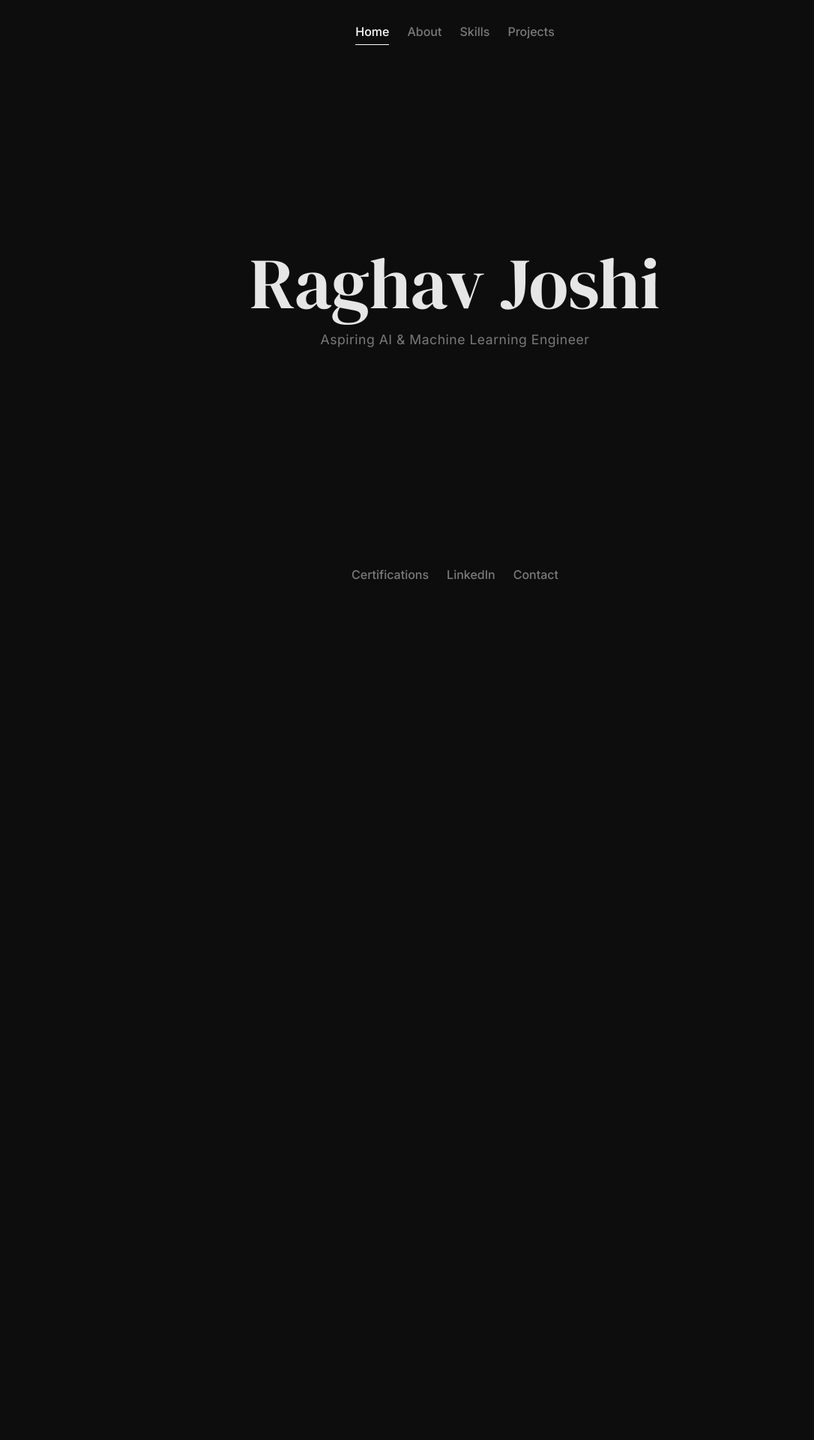
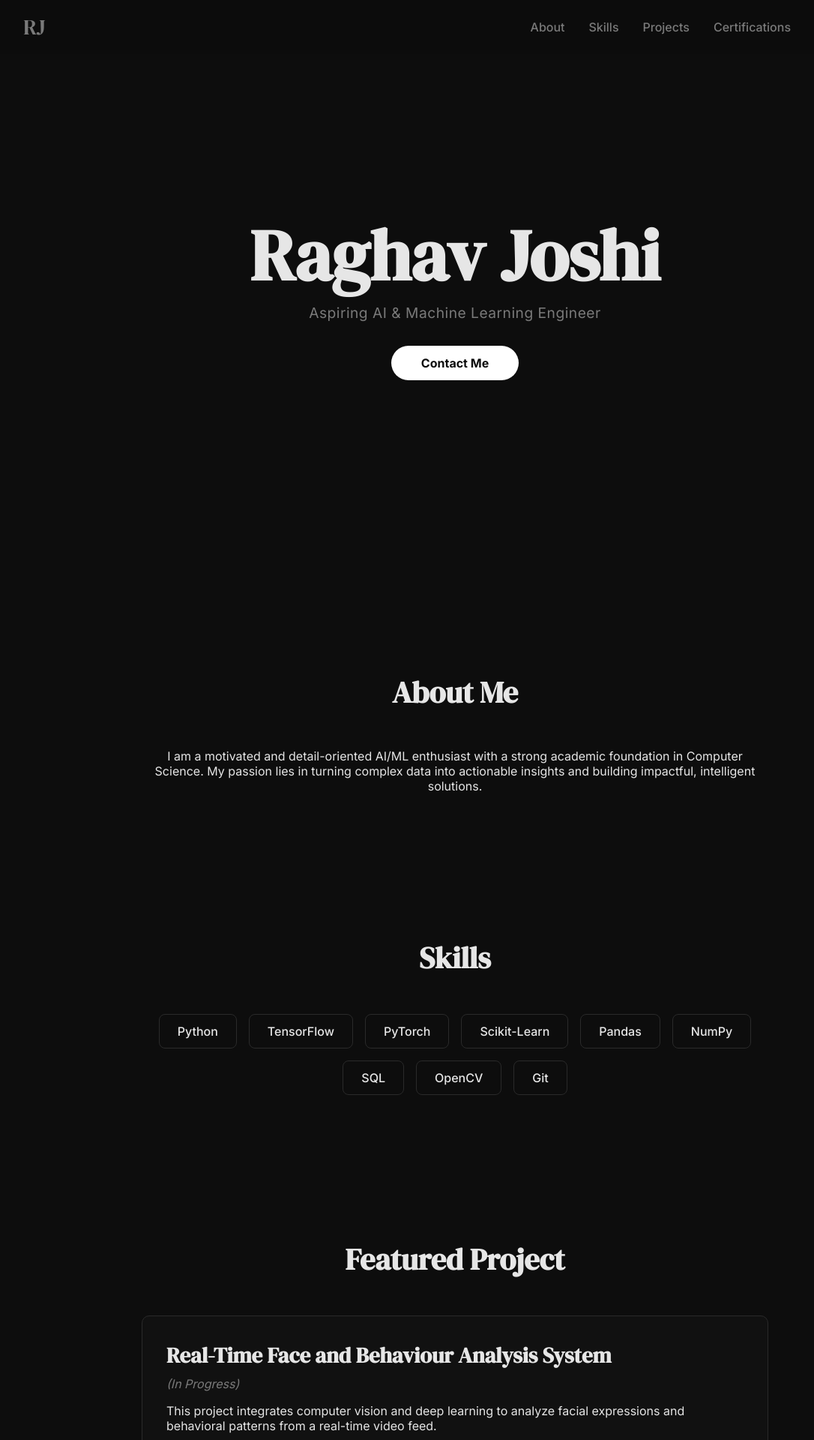
Before and after one commit to RAgHavj12345/raghav-react-portfolio, a React (Vite) app: page / in a window 1280 px wide. Shown: the top 1920 px of the page at 75% size, without its empty margins (33-1119 px from the left). Before the commit the page ends 800 px from the top, so only its background shows below. Built offline with nearby package versions, Linux system fonts and the light colour scheme.

Commit message:
Update and fix CSS styles

```diff
--- a/src/App.css
+++ b/src/App.css
@@ -14,101 +14,117 @@ body {
     background-color: var(--bg-color);
     color: var(--text-color);
     font-family: var(--font-sans);
+    scroll-behavior: smooth;
 }
 
 .app-container {
     display: flex;
     flex-direction: column;
-    justify-content: space-between;
     min-height: 100vh;
-    padding: 1.5rem;
 }
 
 /* --- Navigation --- */
 .navbar {
     display: flex;
-    justify-content: center;
-    gap: 1.5rem;
-    width: 100%;
+    justify-content: space-between;
+    align-items: center;
+    padding: 1rem 5%;
+    position: fixed;
+    width: 90%;
+    top: 0;
+    z-index: 1000;
+    background-color: rgba(13, 13, 13, 0.7);
+    backdrop-filter: blur(10px);
 }
 
-.nav-button {
-    background: none;
-    border: none;
+.logo {
+    font-family: var(--font-serif);
+    font-size: 1.8rem;
+    color: var(--accent-color);
+    text-decoration: none;
+}
+
+.navbar ul {
+    list-style: none;
+    display: flex;
+    gap: 2rem;
+    margin: 0;
+    padding: 0;
+}
+
+.navbar a {
     color: var(--subtle-text-color);
-    font-family: var(--font-sans);
-    font-size: 1rem;
+    text-decoration: none;
     font-weight: 500;
-    cursor: pointer;
-    padding: 0.5rem 0;
-    position: relative;
     transition: color 0.3s ease;
 }
 
-.nav-button:hover {
-    color: var(--text-color);
-}
-
-.nav-button.active {
+.navbar a:hover {
     color: var(--accent-color);
 }
 
-.nav-button::after {
-    content: '';
-    position: absolute;
-    bottom: 0;
-    left: 0;
-    width: 100%;
-    height: 1px;
-    background-color: var(--accent-color);
-    transform: scaleX(0);
-    transform-origin: center;
-    transition: transform 0.4s ease;
-}
-
-.nav-button.active::after {
-    transform: scaleX(1);
-}
-
-
-/* --- Main Content --- */
-.content-container {
+/* --- Hero Section --- */
+.hero {
     display: flex;
     justify-content: center;
     align-items: center;
-    flex-grow: 1;
+    min-height: 100vh;
     text-align: center;
+    padding: 2rem;
 }
 
-section {
-    width: 100%;
-    max-width: 700px;
+.hero-content {
+    max-width: 800px;
 }
 
-.title {
+.hero h1 {
     font-family: var(--font-serif);
     font-size: clamp(3rem, 10vw, 6rem);
-    font-weight: 400;
     line-height: 1;
     margin-bottom: 1rem;
 }
 
 .subtitle {
-    font-size: 1.1rem;
+    font-size: 1.2rem;
     color: var(--subtle-text-color);
     letter-spacing: 0.5px;
+    margin-bottom: 2rem;
+}
+
+.btn {
+    display: inline-block;
+    background: var(--accent-color);
+    color: var(--bg-color);
+    font-family: var(--font-sans);
+    font-weight: 700;
+    font-size: 1rem;
+    padding: 0.8rem 2.5rem;
+    border-radius: 50px;
+    text-decoration: none;
+    transition: transform 0.3s ease;
+}
+
+.btn:hover {
+    transform: scale(1.05);
+}
+
+/* --- Main Content --- */
+main {
+    width: 100%;
+    max-width: 900px;
+    margin: 0 auto;
+    padding: 0 2rem;
+}
+
+.content-section {
+    padding: 6rem 0;
+    text-align: center;
 }
 
 .section-title {
     font-family: var(--font-serif);
     font-size: 2.5rem;
-    margin-bottom: 2rem;
-}
-
-.section-content {
-    font-size: 1.1rem;
-    line-height: 1.7;
-    color: var(--subtle-text-color);
+    margin-bottom: 3rem;
 }
 
 .skills-grid {
@@ -121,9 +137,9 @@ section {
 .skill-item {
     border: 1px solid var(--border-color);
     padding: 0.75rem 1.5rem;
-    border-radius: 20px;
+    border-radius: 8px;
     font-weight: 500;
-    transition: background-color 0.3s ease, border-color 0.3s ease;
+    transition: background-color 0.3s ease, transform 0.3s ease;
 }
 
 .project-card {
@@ -131,7 +147,8 @@ section {
     border-radius: 10px;
     padding: 2rem;
     text-align: left;
-    transition: background-color 0.3s ease, border-color 0.3s ease;
+    background-color: #111;
+    transition: background-color 0.3s ease, transform 0.3s ease;
 }
 
 .project-card h3 {
@@ -152,23 +169,26 @@ section {
     color: var(--subtle-text-color);
 }
 
-
 /* --- Footer --- */
 .footer {
-    display: flex;
-    justify-content: center;
-    gap: 1.5rem;
-    width: 100%;
-    padding-top: 1.5rem;
+    text-align: center;
+    padding: 3rem 2rem;
+    border-top: 1px solid var(--border-color);
+    margin-top: 4rem;
 }
 
-.footer a {
+.footer p {
+    color: var(--subtle-text-color);
+    margin-bottom: 1rem;
+}
+
+.footer-links a {
     color: var(--subtle-text-color);
     text-decoration: none;
-    font-weight: 500;
+    margin: 0 1rem;
     transition: color 0.3s ease;
 }
 
-.footer a:hover {
-    color: var(--text-color);
+.footer-links a:hover {
+    color: var(--accent-color);
 }
--- a/src/App.jsx
+++ b/src/App.jsx
@@ -1,95 +1,84 @@
-import React, { useState } from 'react';
-import { motion, AnimatePresence } from 'framer-motion';
+import React from 'react';
+import { motion } from 'framer-motion';
 import './App.css';
 
-const sections = ['Home', 'About', 'Skills', 'Projects'];
-
-const App = () => {
-  const [activeSection, setActiveSection] = useState('Home');
-
-  const renderSection = () => {
-    switch (activeSection) {
-      case 'About':
-        return <AboutSection key="about" />;
-      case 'Skills':
-        return <SkillsSection key="skills" />;
-      case 'Projects':
-        return <ProjectsSection key="projects" />;
-      default:
-        return <HomeSection key="home" />;
+// Animation variants for sections
+const sectionVariants = {
+  hidden: { opacity: 0, y: 50 },
+  visible: {
+    opacity: 1,
+    y: 0,
+    transition: { duration: 0.8, ease: "easeOut" }
   }
 };
 
+const App = () => {
   return (
     <div className="app-container">
       <nav className="navbar">
-        {sections.map(section => (
-          <motion.button
-            key={section}
-            className={`nav-button ${activeSection === section ? 'active' : ''}`}
-            onClick={() => setActiveSection(section)}
-            whileHover={{ scale: 1.1 }}
-            whileTap={{ scale: 0.95 }}
-          >
-            {section}
-          </motion.button>
-        ))}
+        <a href="#home" className="logo">RJ</a>
+        <ul>
+          <li><a href="#about">About</a></li>
+          <li><a href="#skills">Skills</a></li>
+          <li><a href="#projects">Projects</a></li>
+          <li><a href="https://raghavj12345.github.io/Certifications/" target="_blank" rel="noopener noreferrer">Certifications</a></li>
+        </ul>
       </nav>
 
-      <main className="content-container">
-        <AnimatePresence mode="wait">
-          {renderSection()}
-        </AnimatePresence>
-      </main>
+      <header id="home" className="hero">
+        <motion.div
+          className="hero-content"
+          initial="hidden"
+          animate="visible"
+          variants={{
+            visible: { transition: { staggerChildren: 0.3 } }
+          }}
+        >
+          <motion.h1 variants={sectionVariants}>Raghav Joshi</motion.h1>
+          <motion.p variants={sectionVariants} className="subtitle">Aspiring AI & Machine Learning Engineer</motion.p>
+          <motion.a variants={sectionVariants} href="mailto:raghavj12321@gmail.com" className="btn">Contact Me</motion.a>
+        </motion.div>
+      </header>
 
-      <footer className="footer">
-        <a href="https://raghavj12345.github.io/Certifications/" target="_blank" rel="noopener noreferrer">Certifications</a>
-        <a href="https://www.linkedin.com/in/raghav-joshi-687a02373" target="_blank" rel="noopener noreferrer">LinkedIn</a>
-        <a href="mailto:raghavj12321@gmail.com">Contact</a>
-      </footer>
-    </div>
-  );
-};
+      <main>
+        <motion.section
+          id="about"
+          className="content-section"
+          initial="hidden"
+          whileInView="visible"
+          viewport={{ once: true, amount: 0.5 }}
+          variants={sectionVariants}
+        >
+          <h2 className="section-title">About Me</h2>
+          <p>I am a motivated and detail-oriented AI/ML enthusiast with a strong academic foundation in Computer Science. My passion lies in turning complex data into actionable insights and building impactful, intelligent solutions.</p>
+        </motion.section>
 
-// --- Section Components ---
-
-const sectionVariants = {
-  hidden: { opacity: 0, y: 30 },
-  visible: { opacity: 1, y: 0, transition: { duration: 0.6, ease: [0.6, 0.01, -0.05, 0.95] } },
-  exit: { opacity: 0, y: -30, transition: { duration: 0.4, ease: [0.6, 0.01, -0.05, 0.95] } }
-};
-
-const HomeSection = () => (
-  <motion.section variants={sectionVariants} initial="hidden" animate="visible" exit="exit">
-    <h1 className="title">Raghav Joshi</h1>
-    <p className="subtitle">Aspiring AI & Machine Learning Engineer</p>
-  </motion.section>
-);
-
-const AboutSection = () => (
-  <motion.section variants={sectionVariants} initial="hidden" animate="visible" exit="exit">
-    <h2 className="section-title">About</h2>
-    <p className="section-content">
-      I am a motivated and detail-oriented AI/ML enthusiast with a strong academic foundation in Computer Science. My passion lies in turning complex data into actionable insights and building impactful, intelligent solutions.
-    </p>
-  </motion.section>
-);
-
-const SkillsSection = () => (
-  <motion.section variants={sectionVariants} initial="hidden" animate="visible" exit="exit">
+        <motion.section
+          id="skills"
+          className="content-section"
+          initial="hidden"
+          whileInView="visible"
+          viewport={{ once: true, amount: 0.3 }}
+          variants={sectionVariants}
+        >
           <h2 className="section-title">Skills</h2>
           <div className="skills-grid">
             {['Python', 'TensorFlow', 'PyTorch', 'Scikit-Learn', 'Pandas', 'NumPy', 'SQL', 'OpenCV', 'Git'].map(skill => (
-        <motion.div key={skill} className="skill-item" whileHover={{ scale: 1.1, backgroundColor: '#333' }}>
+              <motion.div key={skill} className="skill-item" whileHover={{ y: -5, backgroundColor: '#2a2a2a' }}>
                 {skill}
               </motion.div>
             ))}
           </div>
         </motion.section>
-);
 
-const ProjectsSection = () => (
-  <motion.section variants={sectionVariants} initial="hidden" animate="visible" exit="exit">
+        <motion.section
+          id="projects"
+          className="content-section"
+          initial="hidden"
+          whileInView="visible"
+          viewport={{ once: true, amount: 0.3 }}
+          variants={sectionVariants}
+        >
           <h2 className="section-title">Featured Project</h2>
           <motion.div className="project-card" whileHover={{ y: -5, boxShadow: '0 10px 20px rgba(0,0,0,0.2)' }}>
             <h3>Real-Time Face and Behaviour Analysis System</h3>
@@ -98,6 +87,17 @@ const ProjectsSection = () => (
             <p className="tech-stack"><strong>Tech:</strong> Python, OpenCV, TensorFlow</p>
           </motion.div>
         </motion.section>
+      </main>
+
+      <footer className="footer">
+        <p>&copy; 2025 Raghav Joshi. Built with React & Framer Motion.</p>
+        <div className="footer-links">
+          <a href="https://www.linkedin.com/in/raghav-joshi-687a02373" target="_blank" rel="noopener noreferrer">LinkedIn</a>
+          <a href="https://github.com/raghavj12345" target="_blank" rel="noopener noreferrer">GitHub</a>
+        </div>
+      </footer>
+    </div>
   );
+};
 
 export default App;
```
Lines whose indentation alone changed are shown as unchanged.
